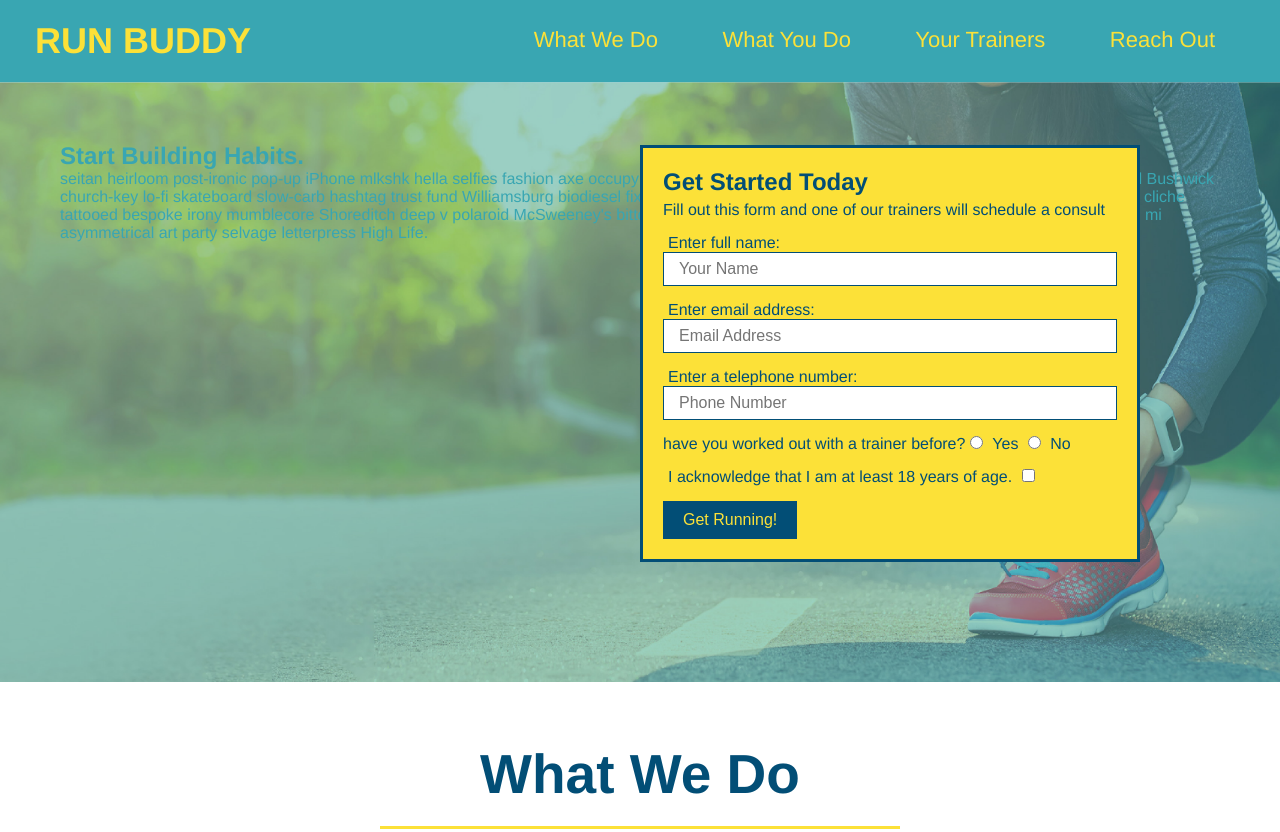
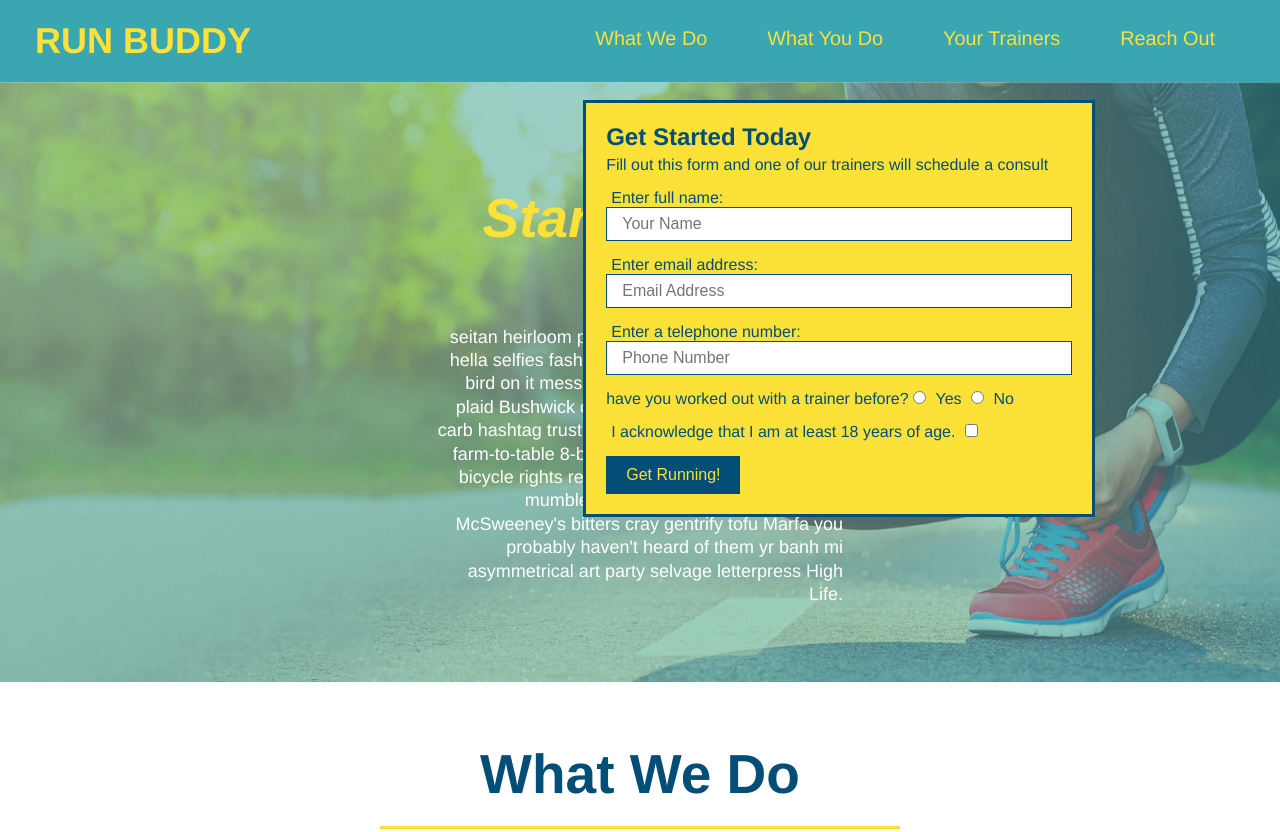
Before and after one commit to Nmoss3/run-buddy, a plain HTML site: page index.html in a window 1280 px wide. Shown: the top 832 px of the page. Drawn offline with Linux system fonts and the light colour scheme.

Commit message:
add flexbox to the hero

```diff
--- a/assets/css/style.css
+++ b/assets/css/style.css
@@ -31,27 +31,32 @@ header a {
 header nav {
   margin: 7px 0;
 }
-header nav ul li {
-  display: inline;
+header nav ul {
+  display: flex;
+  flex-wrap: wrap;
+  justify-content: space-between;
+  align-items: center;
+  list-style: none;
 }
 header nav ul li a {
   margin: 0 30px;
   font-weight: lighter;
-  font-size: 22px;
+  font-size: 1.55vw;
 }
 footer {
   background: #fce138;
   width: 100%;
   padding: 40px 35px;
+  display: flex;
+  justify-content: space-between;
+  flex-wrap: wrap;
 }
 footer h2 {
-  display: inline;
   color: 024e76;
   font-size: 30px;
   margin: 0;
 }
 footer div {
-  float: right;
   line-height: 1.5;
   text-align: right;
 }
@@ -67,6 +72,22 @@ section {
   background-size: cover;
   background-position: center;
   position: relative;
+  display: flex;
+  justify-content: center;
+  flex-wrap: wrap;
+}
+.hero-cta {
+  width: 35%;
+  text-align: right;
+  margin: 3.5%;
+  color: #fff;
+  font-size: 18px;
+  line-height: 1.3;
+}
+.hero-cta h2 {
+  font-style: italic;
+  font-size: 55px;
+  color: #fce138;
 }
 .hero-form {
   border: 3px solid #024e76;
@@ -77,6 +98,8 @@ section {
   position: absolute;
   bottom: 120px;
   right: 140px;
+  width: 40%;
+  margin: 3.5%;
 }
 .hero-form h3 {
   font-size: 24px;
```
